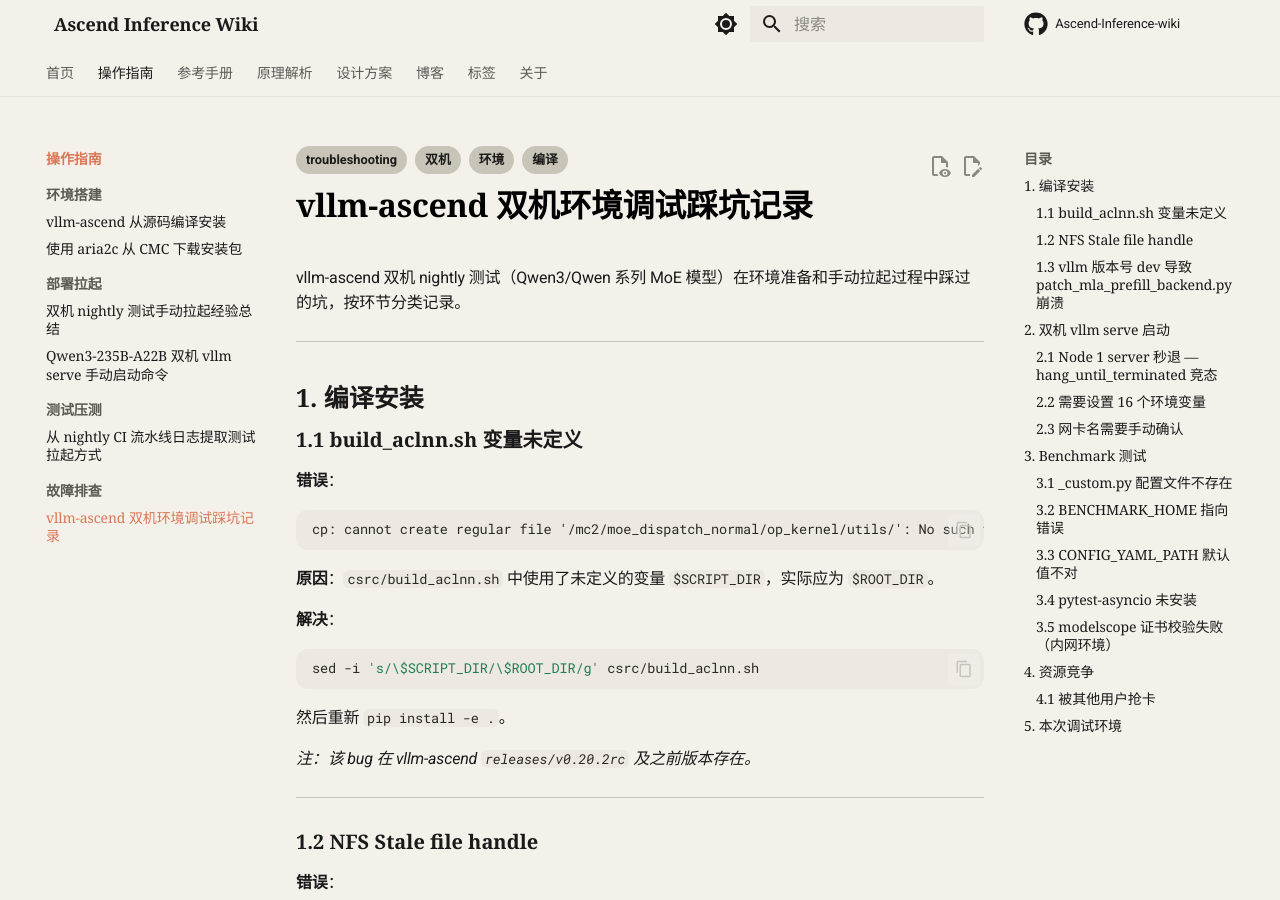
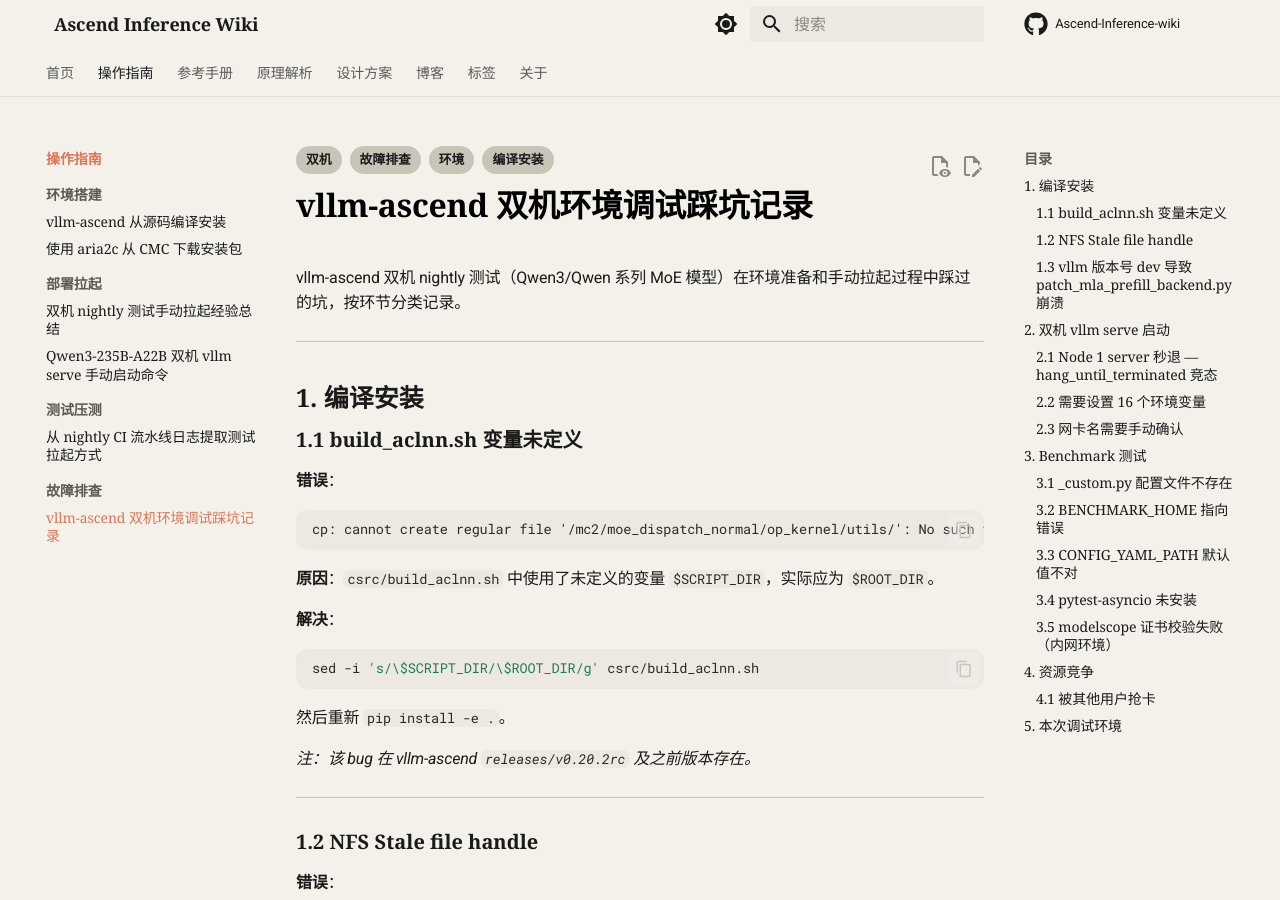
Before and after one commit to xuchi-0808/Ascend-Inference-wiki, an MkDocs documentation site: the page built from docs/guides/troubleshooting/environment-troubleshooting-guide.md, in a window 1280 px wide and 900 px high. Built offline with MkDocs 1.6.1 and Material for MkDocs 9.7.7, drawn with Linux system fonts in a browser that asks for light colours; comment, search, counter and statistics services are not loaded; a style sheet for code colours, icons or effects is not loaded.

Commit message:
chore(tags): dedupe and normalize tag vocabulary
- Merge semantic duplicates: 编译→编译安装, troubleshooting→故障排查, hang→挂起, vllm-serve→部署
- Convention: proper nouns/abbreviations in English, generic concepts in Chinese
- Tag count 34 → 32, no semantic overlap remains

Signed-off-by: xuchi <xuchicolson@163.com>

```diff
--- a/docs/guides/troubleshooting/environment-troubleshooting-guide.md
+++ b/docs/guides/troubleshooting/environment-troubleshooting-guide.md
@@ -2,9 +2,9 @@
 date: 2026-06-06
 tags:
   - 环境
-  - troubleshooting
+  - 故障排查
   - 双机
-  - 编译
+  - 编译安装
 ---
 
 # vllm-ascend 双机环境调试踩坑记录
```
Also changed, not shown: docs/blog/posts/a00296-dsv31-dp32-mtp-lmheadtp-allgather-hang-postmortem.md (+1 -1 lines), docs/guides/deployment/qwen3-235b-manual-launch.md (+0 -1 lines).
